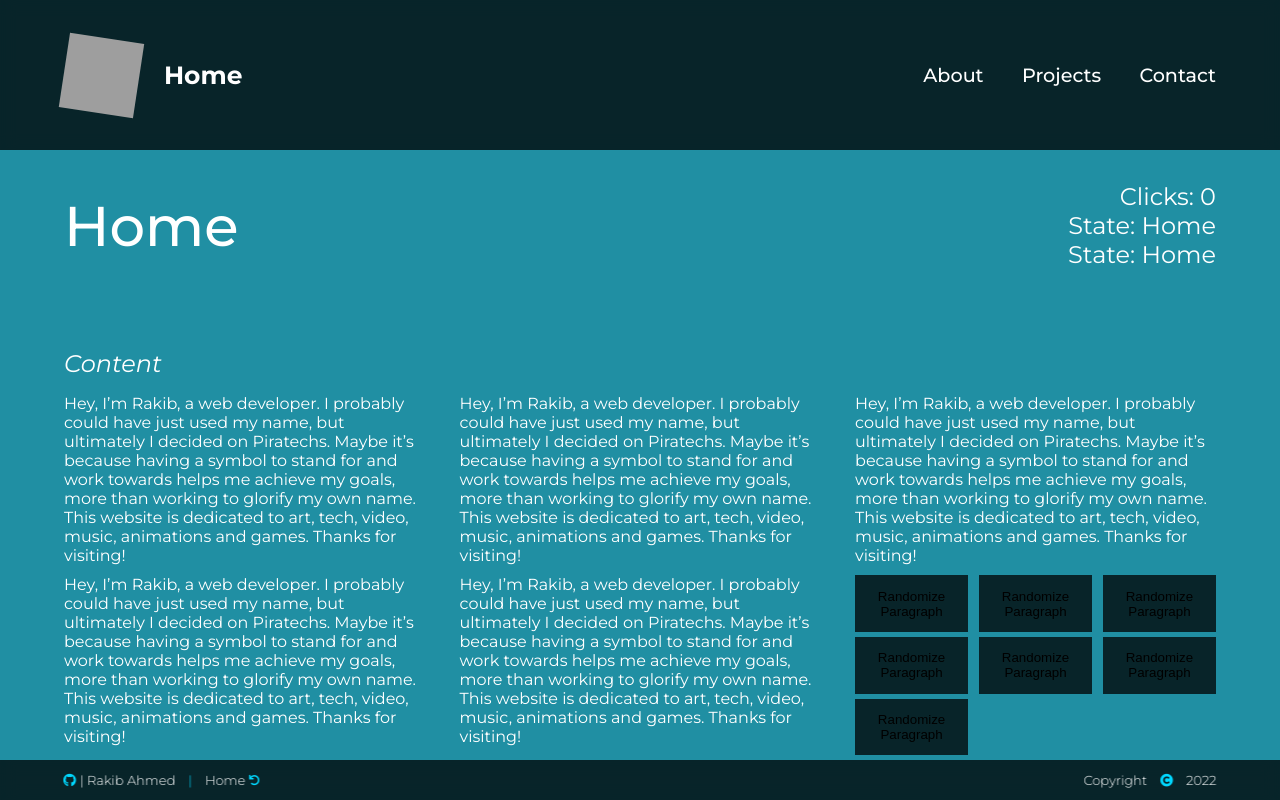
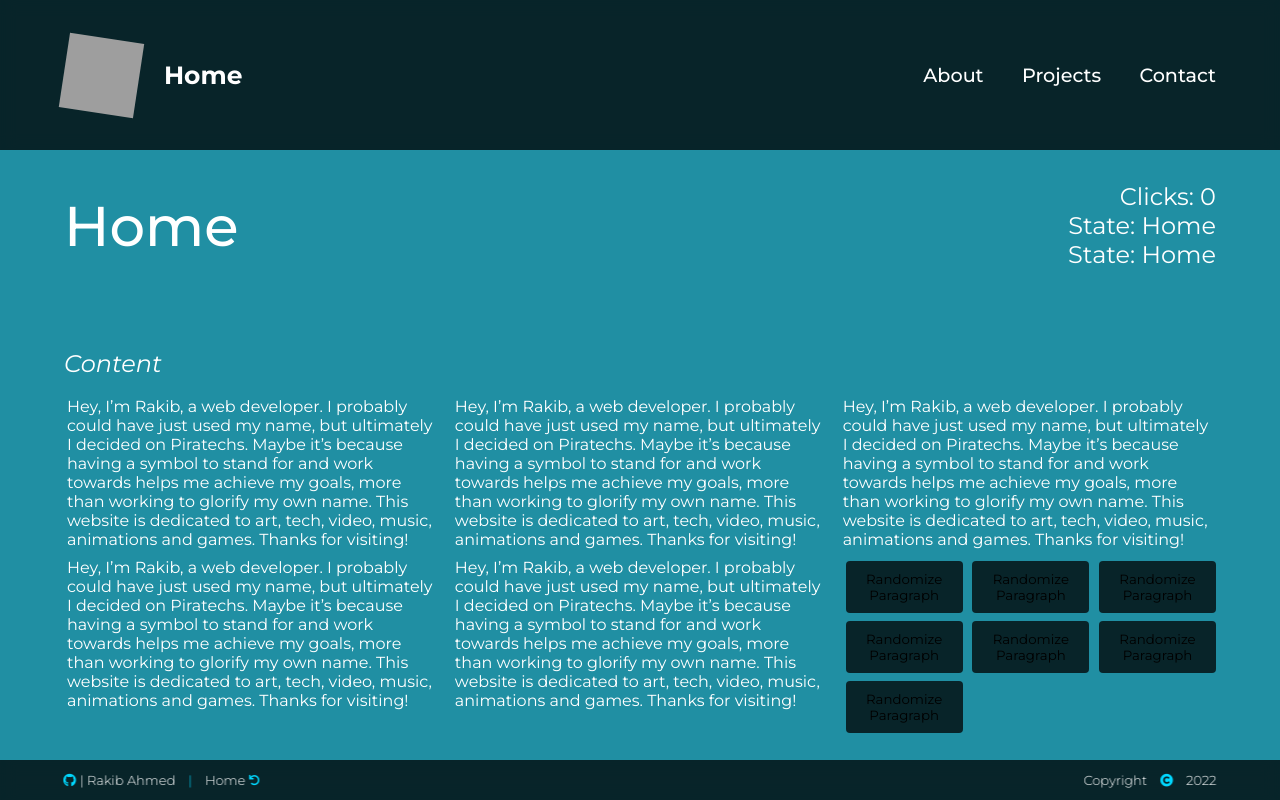
Before and after one commit to strawhat19/Next-13-Treasure-Game, a Next.js app: page / in a window 1280 px wide. Built offline with nearby package versions, Linux system fonts and the light colour scheme; grey boxes are pictures that could not be loaded.

Commit message:
Grid Changes

```diff
--- a/styles/global.css
+++ b/styles/global.css
@@ -3,6 +3,7 @@
 *::after {
   margin: 0;
   padding: 0;
+  -webkit-box-sizing: border-box;
           box-sizing: border-box;
 }
 
@@ -54,6 +55,8 @@ header {
   top: 0;
   width: 100%;
   grid-gap: 2em;
+  display: -webkit-box;
+  display: -ms-flexbox;
   display: flex;
   height: 150px;
   margin: 0 auto;
@@ -61,68 +64,118 @@ header {
   font-size: 1.2em;
   position: -webkit-sticky;
   position: sticky;
+  -webkit-box-align: center;
+      -ms-flex-align: center;
           align-items: center;
   -webkit-backdrop-filter: blur(8px);
           backdrop-filter: blur(8px);
   background: var(--blackGlass);
+  -webkit-box-pack: justify;
+      -ms-flex-pack: justify;
           justify-content: space-between;
 }
+
 header .logo {
+  display: -webkit-box;
+  display: -ms-flexbox;
   display: flex;
   grid-gap: 1em;
   font-weight: 700;
   font-size: 1.3em;
+  -webkit-box-align: center;
+      -ms-flex-align: center;
           align-items: center;
+  -webkit-box-pack: center;
+      -ms-flex-pack: center;
           justify-content: center;
 }
+
 header .logo.reactLogo {
   -webkit-animation: logo-spin infinite 20s linear;
           animation: logo-spin infinite 20s linear;
 }
+
 header .menu {
+  display: -webkit-box;
+  display: -ms-flexbox;
   display: flex;
   grid-gap: 2em;
   list-style: none;
+  -webkit-box-align: center;
+      -ms-flex-align: center;
           align-items: center;
+  -webkit-box-pack: end;
+      -ms-flex-pack: end;
           justify-content: flex-end;
 }
 
 .inner {
+  display: -webkit-box;
+  display: -ms-flexbox;
   display: flex;
   grid-gap: 1em;
   margin: 0 auto;
+  -webkit-box-align: center;
+      -ms-flex-align: center;
           align-items: center;
   width: var(--containerWidth);
+  -webkit-box-pack: justify;
+      -ms-flex-pack: justify;
           justify-content: space-between;
 }
+
 .inner.pageInner {
   width: 100%;
+  -webkit-box-orient: vertical;
+  -webkit-box-direction: normal;
+      -ms-flex-direction: column;
           flex-direction: column;
 }
+
 .inner section {
   width: 100%;
   height: 100%;
+  display: -webkit-box;
+  display: -ms-flexbox;
   display: flex;
   grid-gap: 1em;
   margin: 0 auto;
   padding: 2em 0;
+  -webkit-box-align: center;
+      -ms-flex-align: center;
           align-items: center;
+  -webkit-box-pack: justify;
+      -ms-flex-pack: justify;
           justify-content: space-between;
 }
+
 .inner section article {
   width: 100%;
   height: 100%;
+  display: -webkit-box;
+  display: -ms-flexbox;
   display: flex;
   grid-gap: 1em;
+  -webkit-box-orient: vertical;
+  -webkit-box-direction: normal;
+      -ms-flex-direction: column;
           flex-direction: column;
 }
 
 .column {
+  display: -webkit-box;
+  display: -ms-flexbox;
   display: flex;
+  -webkit-box-orient: vertical;
+  -webkit-box-direction: normal;
+      -ms-flex-direction: column;
           flex-direction: column;
 }
+
 .column.rightColumn {
   text-align: right;
+  -webkit-box-pack: end;
+      -ms-flex-pack: end;
           justify-content: flex-end;
 }
 
@@ -148,30 +201,47 @@ a {
 }
 
 .grid {
-  gap: 3%;
+  gap: 1%;
   padding: 0;
   width: 100%;
+  display: -ms-grid;
   display: grid;
+  -ms-grid-columns: (minmax(30%, 1fr))[3];
       grid-template-columns: repeat(3, minmax(30%, 1fr));
+}
+
+.grid div {
+  margin: 3px;
 }
 
 button {
   border: 0;
-  padding: 1em;
+  padding: 10px;
   outline: none;
   cursor: pointer;
+  border-radius: 4px;
+  font-family: 'Montserrat';
   background: var(--blackGlass);
+  -webkit-transition: var(--transition);
   transition: var(--transition);
 }
+
 button:hover {
+  -webkit-filter: invert(1);
           filter: invert(1);
+  -webkit-box-shadow: 0 0 8px 0px black;
           box-shadow: 0 0 8px 0px black;
 }
+
 button:focus {
+  -webkit-filter: invert(1) brightness(1.5);
           filter: invert(1) brightness(1.5);
 }
+
 button:active {
+  -webkit-transform: scale(1.1);
           transform: scale(1.1);
+  -webkit-box-shadow: inset 0 0 8px 0px black;
           box-shadow: inset 0 0 8px 0px black;
 }
 
@@ -180,32 +250,48 @@ footer {
   bottom: 0;
   z-index: 1;
   height: 40px;
+  display: -webkit-box;
+  display: -ms-flexbox;
   display: flex;
   grid-gap: 10px;
   width: 100.1vw;
   font-size: 13px;
+  -ms-flex-wrap: wrap;
       flex-wrap: wrap;
   position: fixed;
+  -webkit-box-align: center;
+      -ms-flex-align: center;
           align-items: center;
   -webkit-backdrop-filter: blur(8px);
           backdrop-filter: blur(8px);
+  -webkit-transform: translateX(-50%);
           transform: translateX(-50%);
   font-weight: 300 !important;
   background: var(--blackGlass);
+  -webkit-box-pack: justify;
+      -ms-flex-pack: justify;
           justify-content: space-between;
 }
+
 footer .hoverLink::before {
   bottom: -5px;
   height: 1px;
 }
+
 footer div {
+  display: -webkit-box;
+  display: -ms-flexbox;
   display: flex;
   grid-gap: 1em;
+  -webkit-box-align: center;
+      -ms-flex-align: center;
           align-items: center;
 }
+
 footer .vertical-sep, footer i {
   color: var(--main);
 }
+
 footer .vertical-sep.fas.fa-undo, footer i.fas.fa-undo {
   font-size: 0.8em;
   margin-bottom: 0em;
@@ -213,28 +299,39 @@ footer .vertical-sep.fas.fa-undo, footer i.fas.fa-undo {
 
 @-webkit-keyframes logo-spin {
   0% {
+    -webkit-transform: rotate(0);
             transform: rotate(0);
   }
   100% {
+    -webkit-transform: rotate(360deg);
             transform: rotate(360deg);
   }
 }
 
 @keyframes logo-spin {
   0% {
+    -webkit-transform: rotate(0);
             transform: rotate(0);
   }
   100% {
+    -webkit-transform: rotate(360deg);
             transform: rotate(360deg);
   }
 }
+
 .hoverLink {
+  display: -webkit-box;
+  display: -ms-flexbox;
   display: flex;
   grid-gap: 0.3em;
+  -webkit-box-align: center;
+      -ms-flex-align: center;
           align-items: center;
   position: relative;
+  -webkit-transition: var(--transition);
   transition: var(--transition);
 }
+
 .hoverLink::before {
   content: "" !important;
   background: var(--main);
@@ -245,15 +342,23 @@ footer .vertical-sep.fas.fa-undo, footer i.fas.fa-undo {
   bottom: -10px;
   right: 0;
   z-index: 0;
+  -webkit-transform-origin: 0% 100%;
           transform-origin: 0% 100%;
+  -webkit-transform: scale(0, 1);
           transform: scale(0, 1);
+  -webkit-transition: var(--transition);
   transition: var(--transition);
 }
+
 .hoverLink:hover {
+  -webkit-transition: var(--transition);
   transition: var(--transition);
 }
+
 .hoverLink:hover::before {
+  -webkit-transform: scale(1, 1);
           transform: scale(1, 1);
+  -webkit-transition: 500ms ease-in-out;
   transition: 500ms ease-in-out;
 }
 
@@ -261,4 +366,5 @@ footer .vertical-sep.fas.fa-undo, footer i.fas.fa-undo {
   html {
     color-scheme: dark;
   }
-}/*# sourceMappingURL=global.css.map */
+}
+/*# sourceMappingURL=global.css.map */
--- a/styles/global.scss
+++ b/styles/global.scss
@@ -147,18 +147,23 @@ a {
 }
 
 .grid {
-    gap: 3%;
+    gap: 1%;
     padding: 0;
     width: 100%;
     display: grid;
     grid-template-columns: repeat(3, minmax(30%, 1fr));
+    div {
+        margin: 3px;
+    }
 }
 
 button {
     border: 0;
-    padding: 1em;
+    padding: 10px;
     outline: none;
     cursor: pointer;
+    border-radius: 4px;
+    font-family: 'Montserrat';
     background: var(--blackGlass);
     transition: var(--transition);
     &:hover { // Mouse Over
```
Also changed, not shown: 1 other file (tests, documents, lock files or other folders). Lines whose indentation alone changed are shown as unchanged.
